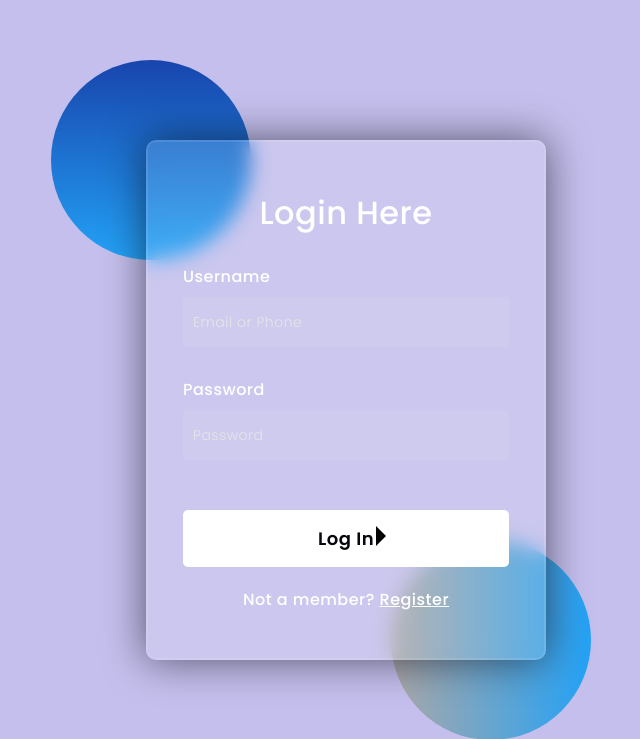
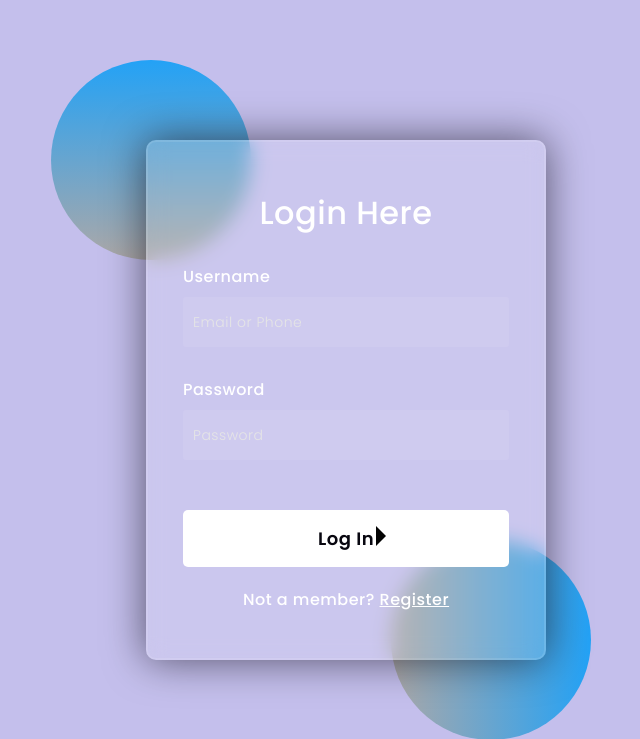
Before and after one commit to Bidstake/bidstake-test, a Django app: template property_auc/auction/templates/login.html in a window 1280 px wide. Shown: the top 739 px of the page, without its empty margins (294-934 px from the left). Run offline with Django 5.2, Linux system fonts and the light colour scheme; the template is opened without the code that fills it, so the values that code supplies are empty.

Commit message:
Update login.html

```diff
--- a/property_auc/auction/templates/login.html
+++ b/property_auc/auction/templates/login.html
@@ -35,8 +35,8 @@
 }
 .shape:first-child{
     background: linear-gradient(
-        #1845ad,
-        #23a2f6
+        #23a2f6,
+        #aca8a8
     );
     left: -80px;
     top: -80px;
```
